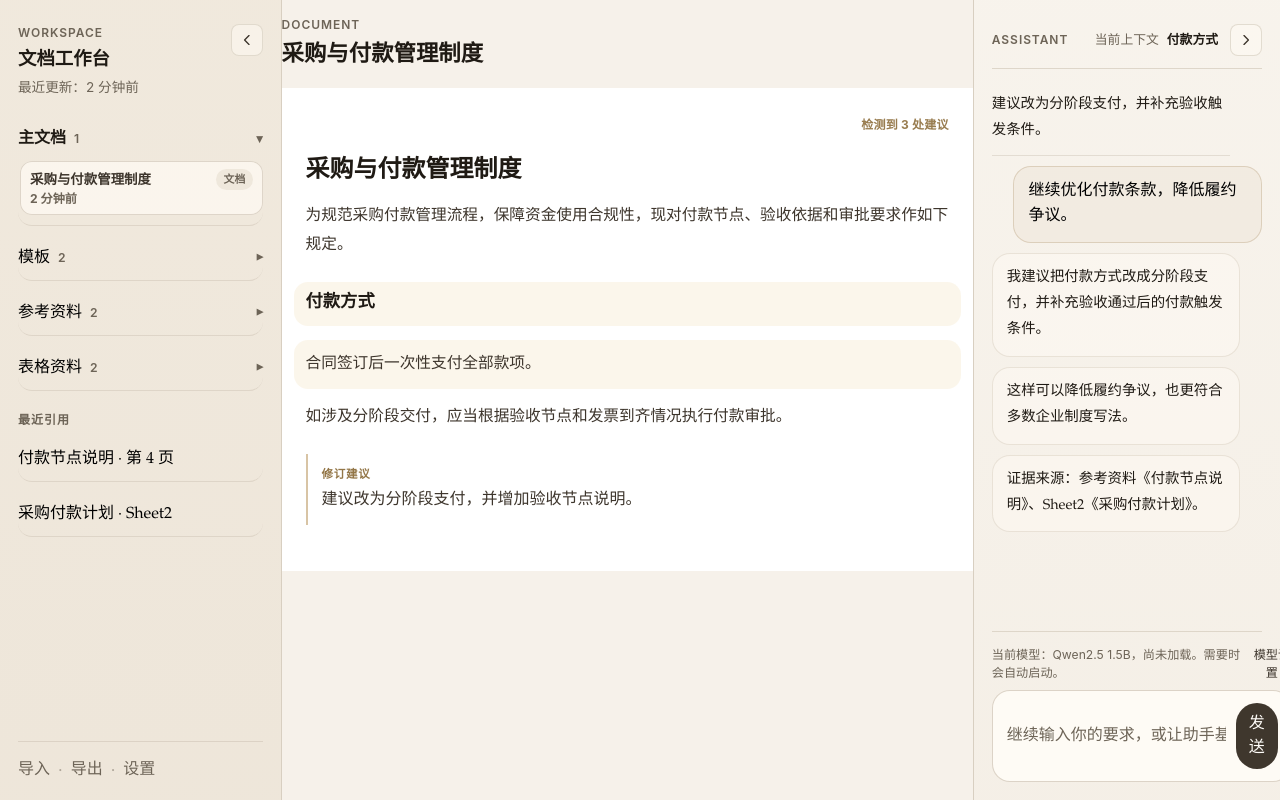
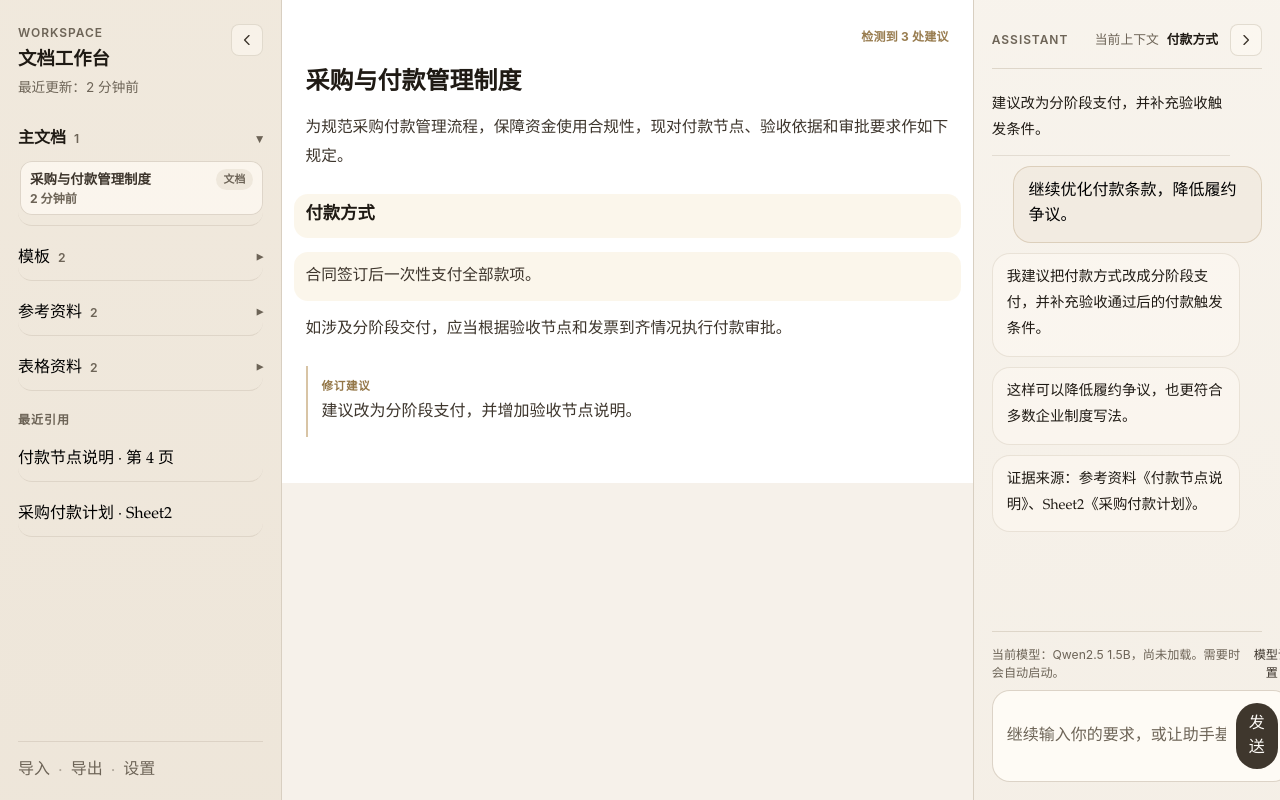
Before and after one commit to gandli/docx-reviewer, a React (Vite) app: page /workspace/1 in a window 1280 px wide. Built offline with nearby package versions, Linux system fonts and the light colour scheme.

Commit message:
style: remove center document header

```diff
--- a/src/features/editor-draft/components/document-header.tsx
+++ /dev/null
@@ -1,18 +0,0 @@
-type DocumentHeaderProps = {
-  title: string;
-};
-
-export function DocumentHeader({ title }: DocumentHeaderProps) {
-  return (
-    <header className="mb-[18px]">
-      <div>
-        <div className="font-sans text-[12px] font-semibold tracking-[0.08em] text-[var(--color-text-muted)] uppercase">
-          Document
-        </div>
-        <div className="mt-2 text-[1.4rem] leading-[1.25] font-bold text-[var(--color-text-primary)]">
-          {title}
-        </div>
-      </div>
-    </header>
-  );
-}
--- a/src/features/workspace-shell/components/workspace-layout.tsx
+++ b/src/features/workspace-shell/components/workspace-layout.tsx
@@ -1,7 +1,6 @@
 import type { WorkspaceSummary } from "@/features/workspace-context/types/workspace-summary";
 import { useState } from "react";
 import { WorkspaceSidebar } from "@/features/workspace-shell/components/workspace-sidebar";
-import { DocumentHeader } from "@/features/editor-draft/components/document-header";
 import { DocumentCanvas } from "@/features/editor-draft/components/document-canvas";
 import { PdfDocumentCanvas } from "@/features/editor-draft/components/pdf-document-canvas";
 import { DocxDocumentCanvas } from "@/features/editor-draft/components/docx-document-canvas";
@@ -65,12 +64,9 @@ export function WorkspaceLayout({
         onToggleCollapse={() => setIsLeftCollapsed((current) => !current)}
       />
       <main
-        className="min-w-0 overflow-x-hidden overflow-y-auto bg-[var(--color-surface-app)] px-0 pt-4 pb-0 max-[980px]:h-auto max-[980px]:min-h-[55vh]"
+        className="min-w-0 overflow-x-hidden overflow-y-auto bg-[var(--color-surface-app)] px-0 pt-0 pb-0 max-[980px]:h-auto max-[980px]:min-h-[55vh]"
         data-scroll-region="true"
       >
-        <DocumentHeader
-          title={summary.activeDocumentTitle}
-        />
         {summary.activeDocumentMode === "pdf" ? (
           <PdfDocumentCanvas
             summary={summary}
```
